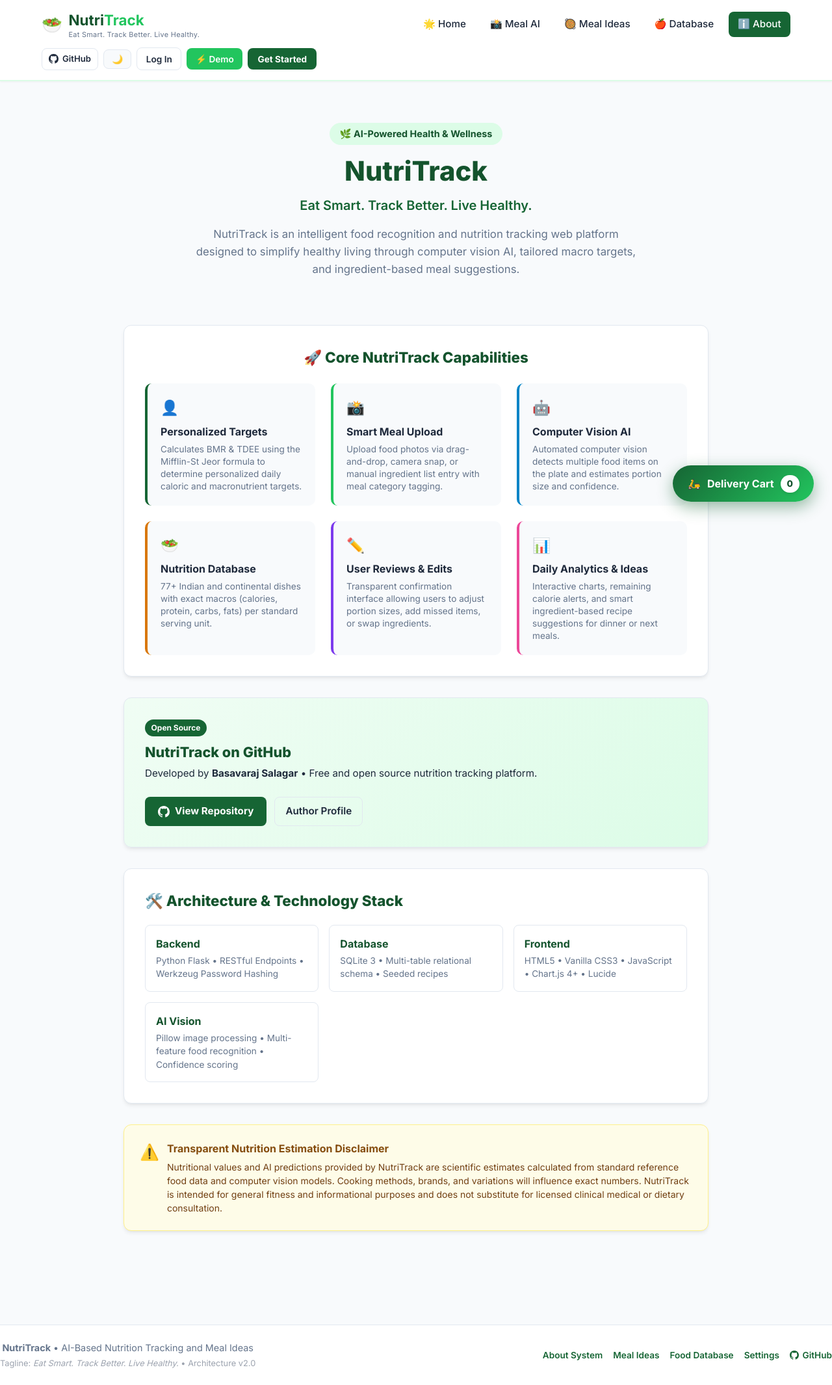
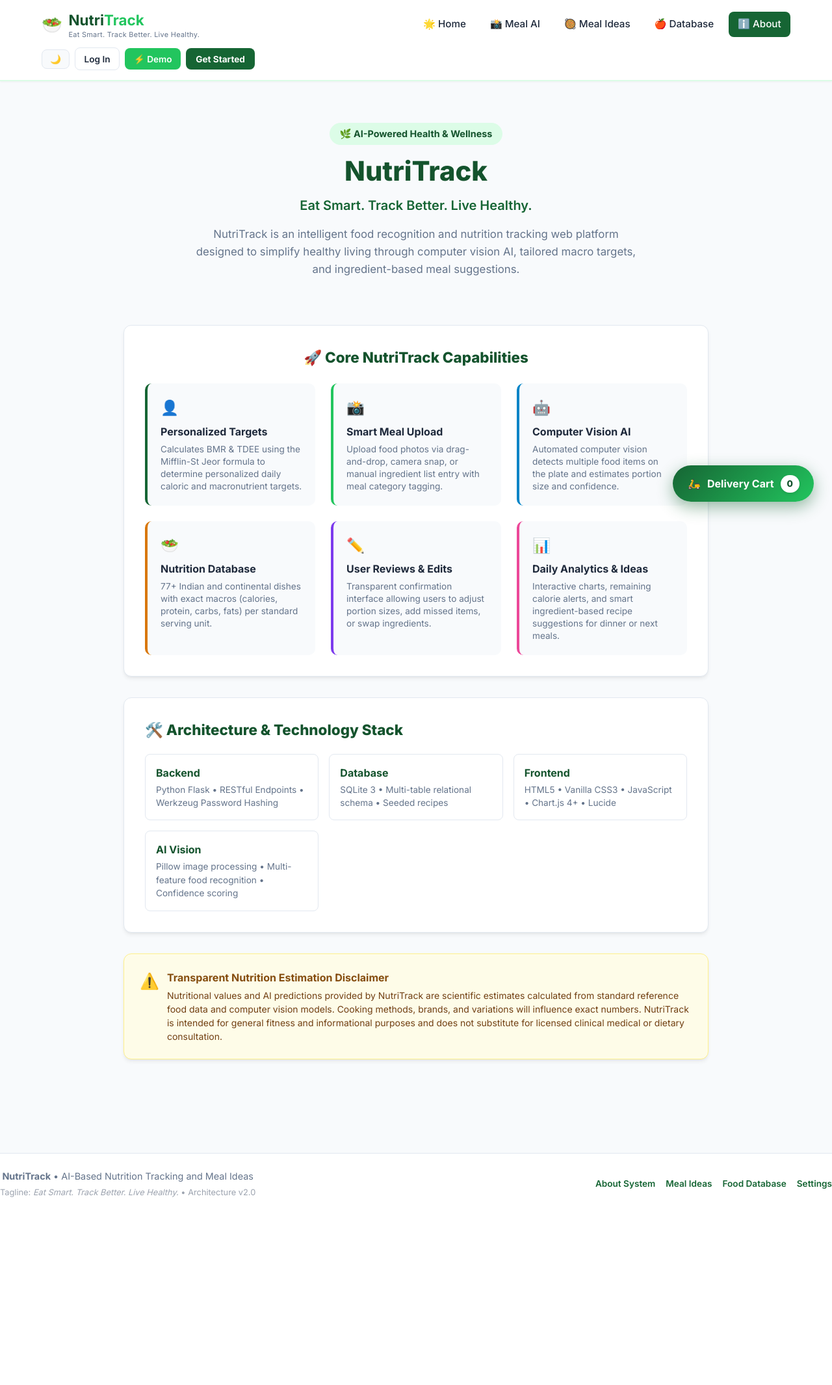
Before and after one commit to basavaraj-salagar/Nutri, a Flask app: page /about in a window 1280 px wide. Shown: the whole page at 65% size. After the commit the page ends 1842 px from the top, so only its background shows below. Run offline with Flask 3, Linux system fonts and the light colour scheme.

Commit message:
fix: remove github links and buttons from website

```diff
--- a/templates/about.html
+++ b/templates/about.html
@@ -77,30 +77,6 @@
         </div>
     </div>
 
-    <!-- Open Source & GitHub Repository -->
-    <div class="card" style="padding: 2rem; margin-bottom: 2rem; display: flex; justify-content: space-between; align-items: center; flex-wrap: wrap; gap: 1.5rem; background: linear-gradient(135deg, #f0fdf4 0%, #dcfce7 100%); border: 1px solid var(--border);">
-        <div>
-            <span class="badge" style="background: var(--primary); color: #fff; font-weight: 700; margin-bottom: 0.5rem; display: inline-block;">
-                Open Source
-            </span>
-            <h3 style="color: var(--primary-dark); font-size: 1.35rem; font-weight: 800; margin: 0 0 0.35rem 0;">
-                NutriTrack on GitHub
-            </h3>
-            <p style="color: var(--text-dark); font-size: 0.95rem; margin: 0;">
-                Developed by <strong>Basavaraj Salagar</strong> &bull; Free and open source nutrition tracking platform.
-            </p>
-        </div>
-        <div style="display: flex; gap: 0.75rem; flex-wrap: wrap;">
-            <a href="https://github.com/basavaraj-salagar/Nutri" target="_blank" rel="noopener noreferrer" class="btn btn-primary" style="display: inline-flex; align-items: center; gap: 0.5rem; padding: 0.65rem 1.25rem; font-weight: 700;">
-                <svg height="18" width="18" viewBox="0 0 16 16" fill="currentColor"><path d="M8 0C3.58 0 0 3.58 0 8c0 3.54 2.29 6.53 5.47 7.59.4.07.55-.17.55-.38 0-.19-.01-.82-.01-1.49-2.01.37-2.53-.49-2.69-.94-.09-.23-.48-.94-.82-1.13-.28-.15-.68-.52-.01-.53.63-.01 1.08.58 1.23.82.72 1.21 1.87.87 2.33.66.07-.52.28-.87.51-1.07-1.78-.2-3.64-.89-3.64-3.95 0-.87.31-1.59.82-2.15-.08-.2-.36-1.02.08-2.12 0 0 .67-.21 2.2.82.64-.18 1.32-.27 2-.27.68 0 1.36.09 2 .27 1.53-1.04 2.2-.82 2.2-.82.44 1.1.16 1.92.08 2.12.51.56.82 1.27.82 2.15 0 3.07-1.87 3.75-3.65 3.95.29.25.54.73.54 1.48 0 1.07-.01 1.93-.01 2.2 0 .21.15.46.55.38A8.013 8.013 0 0016 8c0-4.42-3.58-8-8-8z"/></svg>
-                <span>View Repository</span>
-            </a>
-            <a href="https://github.com/basavaraj-salagar" target="_blank" rel="noopener noreferrer" class="btn btn-outline" style="display: inline-flex; align-items: center; gap: 0.5rem; padding: 0.65rem 1rem; font-weight: 600;">
-                <span>Author Profile</span>
-            </a>
-        </div>
-    </div>
-
     <!-- Tech Stack Highlights -->
     <div class="card" style="padding: 2rem; margin-bottom: 2rem;">
         <h2 style="font-size: 1.4rem; font-weight: 800; color: var(--primary-dark); margin-bottom: 1.25rem;">
--- a/templates/base.html
+++ b/templates/base.html
@@ -89,11 +89,6 @@
 
             <!-- User Auth & Theme Toggle Controls -->
             <div style="display: flex; align-items: center; gap: 0.5rem;">
-                <a href="https://github.com/basavaraj-salagar/Nutri" target="_blank" rel="noopener noreferrer" class="btn btn-outline" style="display: inline-flex; align-items: center; gap: 0.35rem; padding: 0.4rem 0.65rem; border-radius: 8px; font-size: 0.82rem; font-weight: 600;" title="GitHub Repository">
-                    <svg height="15" width="15" viewBox="0 0 16 16" fill="currentColor"><path d="M8 0C3.58 0 0 3.58 0 8c0 3.54 2.29 6.53 5.47 7.59.4.07.55-.17.55-.38 0-.19-.01-.82-.01-1.49-2.01.37-2.53-.49-2.69-.94-.09-.23-.48-.94-.82-1.13-.28-.15-.68-.52-.01-.53.63-.01 1.08.58 1.23.82.72 1.21 1.87.87 2.33.66.07-.52.28-.87.51-1.07-1.78-.2-3.64-.89-3.64-3.95 0-.87.31-1.59.82-2.15-.08-.2-.36-1.02.08-2.12 0 0 .67-.21 2.2.82.64-.18 1.32-.27 2-.27.68 0 1.36.09 2 .27 1.53-1.04 2.2-.82 2.2-.82.44 1.1.16 1.92.08 2.12.51.56.82 1.27.82 2.15 0 3.07-1.87 3.75-3.65 3.95.29.25.54.73.54 1.48 0 1.07-.01 1.93-.01 2.2 0 .21.15.46.55.38A8.013 8.013 0 0016 8c0-4.42-3.58-8-8-8z"/></svg>
-                    <span>GitHub</span>
-                </a>
-
                 <button type="button" class="theme-toggle-btn" id="theme_toggle_btn" onclick="toggleTheme()" title="Toggle Dark/Light Mode">
                     <span id="theme_icon">🌙</span>
                 </button>
@@ -157,15 +152,11 @@
                 <p><strong>NutriTrack</strong> &bull; AI-Based Nutrition Tracking and Meal Ideas</p>
                 <p class="footer-sub">Tagline: <em>Eat Smart. Track Better. Live Healthy.</em> &bull; Architecture v2.0</p>
             </div>
-            <div style="display: flex; gap: 1rem; font-size: 0.85rem; align-items: center;">
+            <div style="display: flex; gap: 1rem; font-size: 0.85rem;">
                 <a href="{{ url_for('about_view') }}" style="color: var(--primary); text-decoration: none; font-weight: 600;">About System</a>
                 <a href="{{ url_for('meal_ideas_view') }}" style="color: var(--primary); text-decoration: none; font-weight: 600;">Meal Ideas</a>
                 <a href="{{ url_for('database_view') }}" style="color: var(--primary); text-decoration: none; font-weight: 600;">Food Database</a>
                 <a href="{{ url_for('settings_view') }}" style="color: var(--primary); text-decoration: none; font-weight: 600;">Settings</a>
-                <a href="https://github.com/basavaraj-salagar/Nutri" target="_blank" rel="noopener noreferrer" style="color: var(--primary); text-decoration: none; font-weight: 600; display: inline-flex; align-items: center; gap: 0.35rem;" title="View on GitHub">
-                    <svg height="14" width="14" viewBox="0 0 16 16" fill="currentColor"><path d="M8 0C3.58 0 0 3.58 0 8c0 3.54 2.29 6.53 5.47 7.59.4.07.55-.17.55-.38 0-.19-.01-.82-.01-1.49-2.01.37-2.53-.49-2.69-.94-.09-.23-.48-.94-.82-1.13-.28-.15-.68-.52-.01-.53.63-.01 1.08.58 1.23.82.72 1.21 1.87.87 2.33.66.07-.52.28-.87.51-1.07-1.78-.2-3.64-.89-3.64-3.95 0-.87.31-1.59.82-2.15-.08-.2-.36-1.02.08-2.12 0 0 .67-.21 2.2.82.64-.18 1.32-.27 2-.27.68 0 1.36.09 2 .27 1.53-1.04 2.2-.82 2.2-.82.44 1.1.16 1.92.08 2.12.51.56.82 1.27.82 2.15 0 3.07-1.87 3.75-3.65 3.95.29.25.54.73.54 1.48 0 1.07-.01 1.93-.01 2.2 0 .21.15.46.55.38A8.013 8.013 0 0016 8c0-4.42-3.58-8-8-8z"/></svg>
-                    <span>GitHub</span>
-                </a>
             </div>
         </div>
     </footer>
--- a/templates/landing.html
+++ b/templates/landing.html
@@ -24,10 +24,6 @@
         </a>
         <a href="{{ url_for('upload_view') }}" class="btn" style="background: #ffffff; color: var(--primary); font-weight: 700; font-size: 1.05rem; padding: 0.85rem 1.75rem; border-radius: 10px; text-decoration: none;">
             📸 Try Meal Photo AI
-        </a>
-        <a href="https://github.com/basavaraj-salagar/Nutri" target="_blank" rel="noopener noreferrer" class="btn" style="background: rgba(255, 255, 255, 0.15); color: #ffffff; border: 1px solid rgba(255, 255, 255, 0.4); font-weight: 700; font-size: 1.05rem; padding: 0.85rem 1.5rem; border-radius: 10px; backdrop-filter: blur(4px); text-decoration: none; display: inline-flex; align-items: center; gap: 0.4rem;">
-            <svg height="18" width="18" viewBox="0 0 16 16" fill="currentColor"><path d="M8 0C3.58 0 0 3.58 0 8c0 3.54 2.29 6.53 5.47 7.59.4.07.55-.17.55-.38 0-.19-.01-.82-.01-1.49-2.01.37-2.53-.49-2.69-.94-.09-.23-.48-.94-.82-1.13-.28-.15-.68-.52-.01-.53.63-.01 1.08.58 1.23.82.72 1.21 1.87.87 2.33.66.07-.52.28-.87.51-1.07-1.78-.2-3.64-.89-3.64-3.95 0-.87.31-1.59.82-2.15-.08-.2-.36-1.02.08-2.12 0 0 .67-.21 2.2.82.64-.18 1.32-.27 2-.27.68 0 1.36.09 2 .27 1.53-1.04 2.2-.82 2.2-.82.44 1.1.16 1.92.08 2.12.51.56.82 1.27.82 2.15 0 3.07-1.87 3.75-3.65 3.95.29.25.54.73.54 1.48 0 1.07-.01 1.93-.01 2.2 0 .21.15.46.55.38A8.013 8.013 0 0016 8c0-4.42-3.58-8-8-8z"/></svg>
-            <span>GitHub</span>
         </a>
     </div>
 </div>
```
